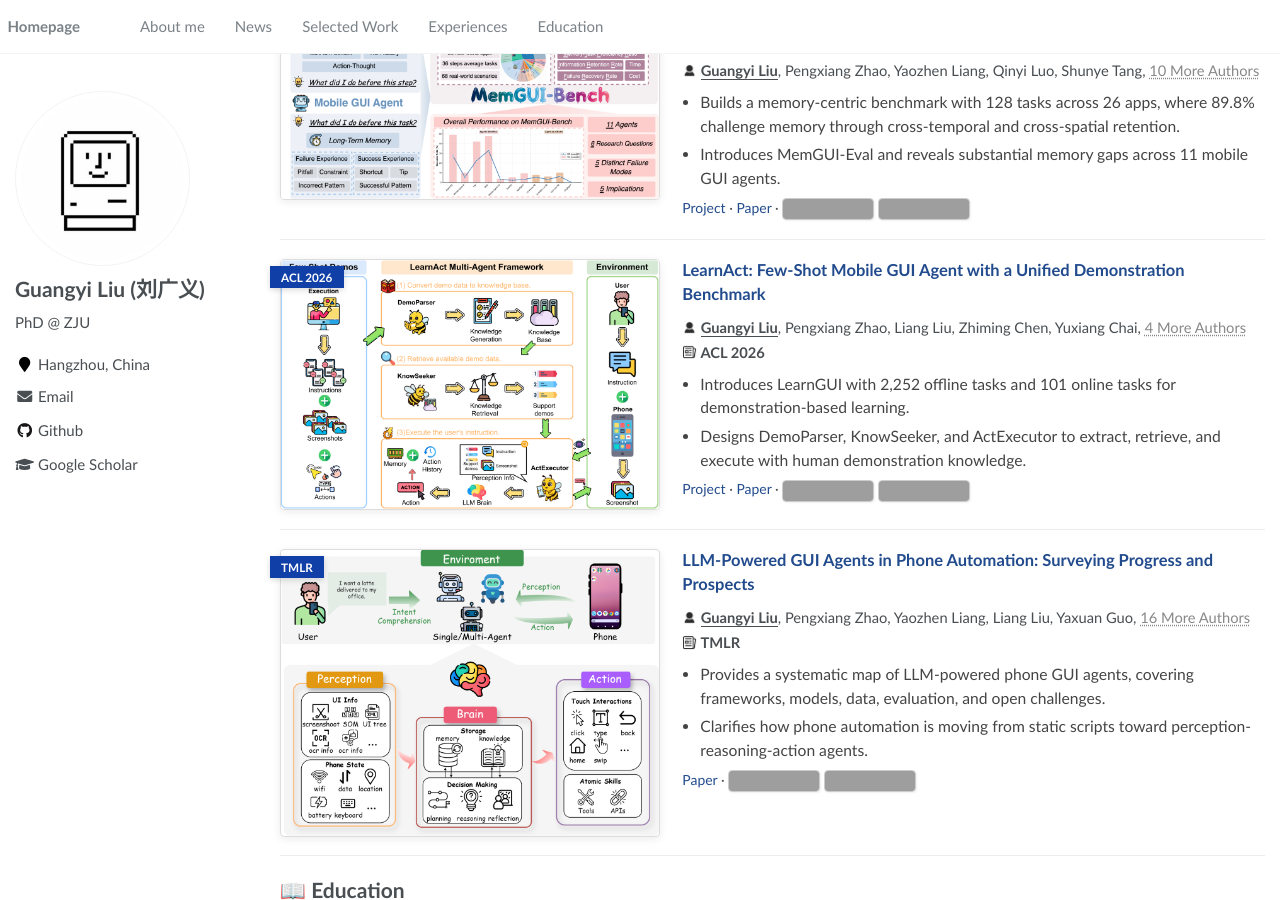
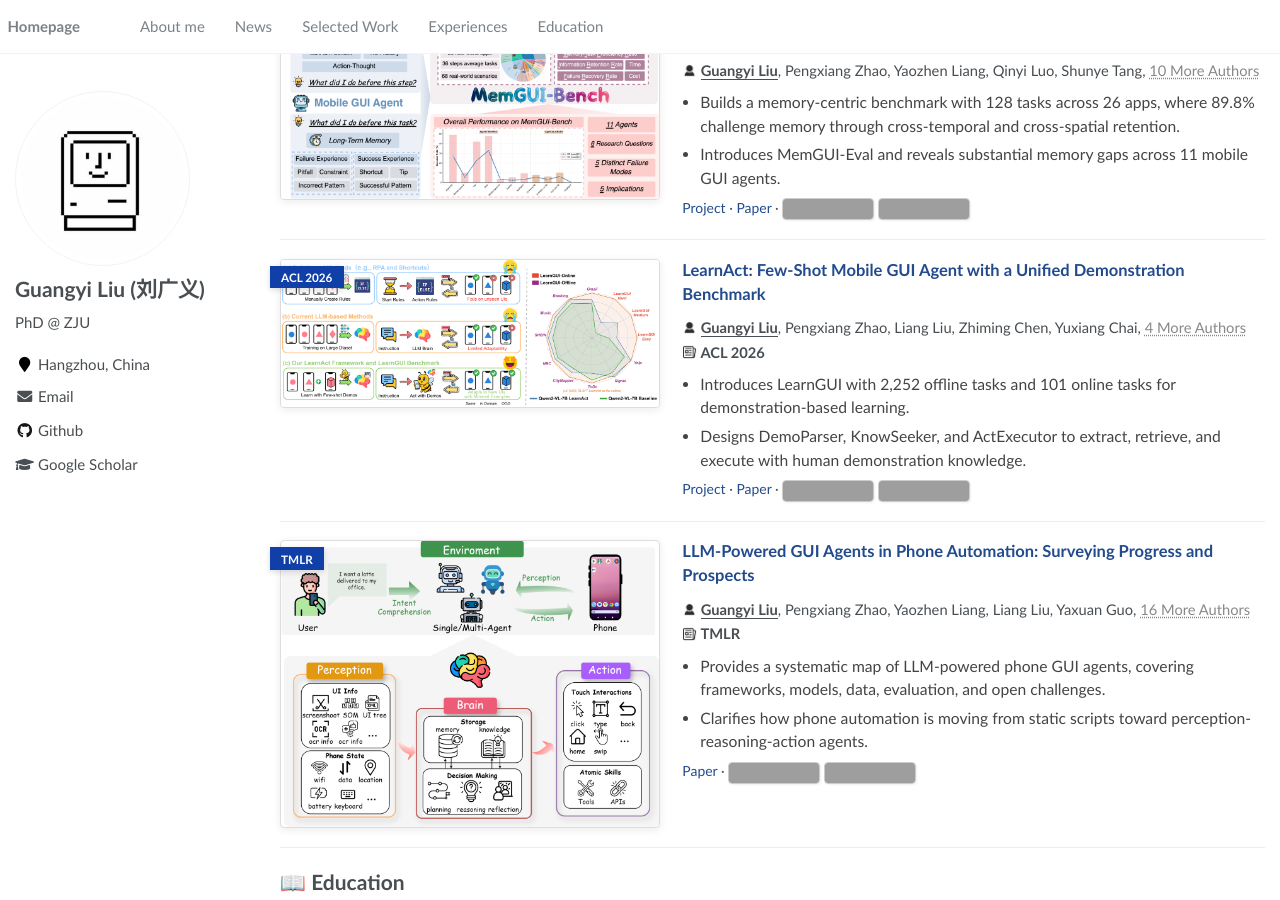
Before and after one commit to lgy0404/lgy0404.github.io, a Jekyll site: the page built from _pages/about.md, in a window 1280 px wide and 900 px high, scrolled down 1708 px. Built offline with Jekyll 4.4.1, drawn with Linux system fonts in a browser that asks for light colours; comment, search, counter and statistics services are not loaded; grey boxes are pictures that could not be loaded.

Commit message:
style: update LearnAct homepage teaser

```diff
--- a/_pages/about.md
+++ b/_pages/about.md
@@ -276,7 +276,7 @@ I aim to build **reliable mobile agents** that can connect language, vision, mem
     <div class="paper-card__thumb">
       <span class="paper-card__badge paper-card__badge--venue">ACL 2026</span>
       <a href="https://arxiv.org/abs/2504.13805">
-        <img src="./images/paper-images/learnact-pipeline.png" alt="LearnAct framework">
+        <img src="./images/paper-images/learnact-teaser.png" alt="LearnAct teaser">
       </a>
     </div>
   </div>
```
Also changed, not shown: images/paper-images/learnact-teaser.png (added).
